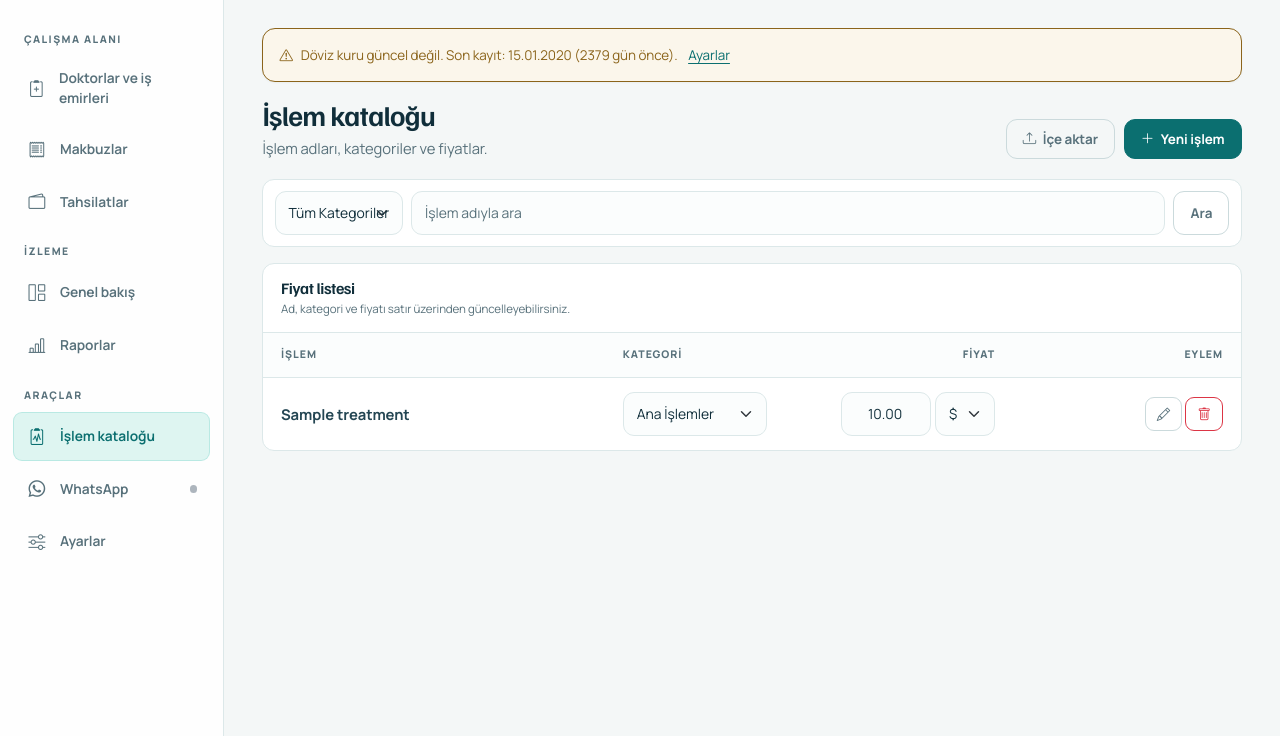
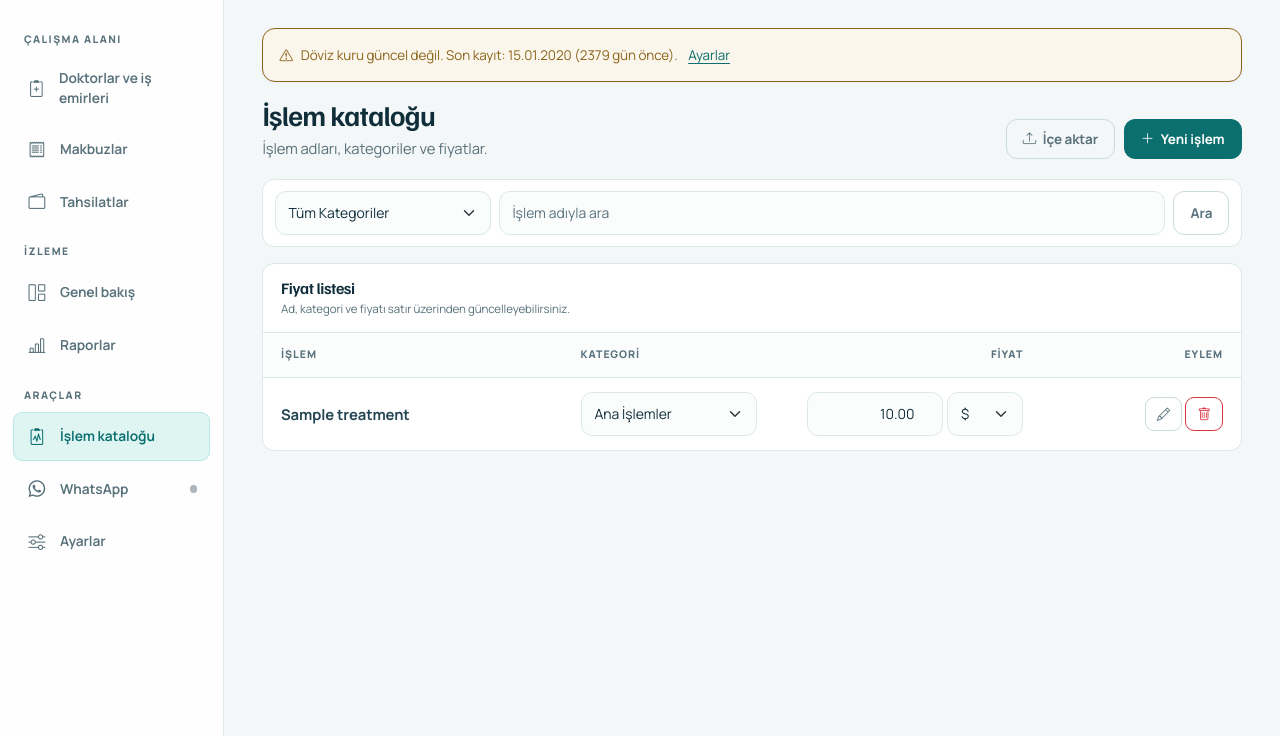
Before and after one commit to ydnAkif/MakroOrtoDonti, a Flask app: page /treatments/ in a window 1280 px wide. Shown: the part 64-800 px from the top of the page. Run offline with Flask 3, Linux system fonts and the light colour scheme; a user stored in the database is signed in; tables that the repository leaves empty hold one stand-in row (values such as "Sample post"); parts of the project's set-up code (start-up, migrations or seed data) failed here and were passed over; some libraries are stand-ins or nearby versions.

Commit message:
fix: katalog form kontrollerindeki tasmalari gider

```diff
--- a/app/static/css/style.css
+++ b/app/static/css/style.css
@@ -334,7 +334,8 @@ h1, h2, h3, h4, h5, h6, .navbar-brand, .display-font {
     color: var(--ink-950);
     font-size: .87rem;
 }
-.form-control, .form-select { padding: .62rem .8rem; }
+.form-control, .form-select { width: 100%; min-width: 0; padding: .62rem .8rem; }
+.form-select { padding-right: 2.5rem; background-position: right .8rem center; }
 .input-group-text { color: var(--ink-400); }
 .form-control::placeholder { color: var(--ink-400); }
 .form-control:focus, .form-select:focus { border-color: var(--aqua-500); background-color: var(--surface); box-shadow: 0 0 0 4px rgba(57,191,179,.12); }
@@ -586,7 +587,7 @@ textarea.form-control { min-height: 92px; }
 .summary-line span { display:block; margin-bottom:.15rem; color:var(--ink-600); font-size:.68rem; }
 .summary-line strong { font-family:"Familjen Grotesk",sans-serif; font-size:1.1rem; }
 .toolbar-panel { display:flex; align-items:center; gap:.65rem; margin-bottom:1rem; padding:.7rem; border:1px solid var(--line); border-radius:var(--radius-md); background:var(--surface); }
-.toolbar-panel form { flex:1; }
+.toolbar-panel form { min-width:0; flex:1; }
 .summary-line--four { grid-template-columns:repeat(4,minmax(0,1fr)); }
 .summary-line small { display:block; margin-top:.2rem; color:var(--ink-600); font-size:.66rem; }
 .report-toolbar { align-items:flex-end; }
@@ -610,11 +611,18 @@ textarea.form-control { min-height: 92px; }
 .connection-dot { width:10px; height:10px; flex:0 0 10px; border-radius:50%; background:var(--ink-400); box-shadow:0 0 0 4px rgba(88,113,123,.12); }
 .connection-dot--online { background:var(--success-500); box-shadow:0 0 0 4px rgba(23,106,74,.12); }
 .catalog-toolbar form { width:100%; }
+.catalog-toolbar__category { min-width:13.5rem; flex:0 0 13.5rem; }
+.catalog-toolbar__search { min-width:10rem; }
+.catalog-table { min-width:760px; }
+.catalog-table .catalog-category-control { width:11rem; }
+.catalog-table .catalog-price-control { width:8.5rem; }
+.catalog-table .catalog-currency-control { width:4.75rem; }
+.catalog-table .catalog-price-group { min-width:14rem; }
 @media (max-width:991.98px) { .workflow-strip{grid-template-columns:repeat(2,minmax(0,1fr))}.workflow-strip a:nth-child(2){border-right:0}.workflow-strip a:nth-child(-n+2){border-bottom:1px solid var(--line)} }
 @media (max-width:767.98px) {
     .workspace-header{align-items:stretch;flex-direction:column}.workspace-actions>.btn{flex:1}.workflow-strip{grid-template-columns:1fr}
     .workflow-strip a,.workflow-strip a:nth-child(2){border-right:0;border-bottom:1px solid var(--line)}.workflow-strip a:last-child{border-bottom:0}
     .summary-line,.summary-line--four{grid-template-columns:1fr}.summary-line>div{border-right:0;border-bottom:1px solid var(--line)}.summary-line>div:last-child{border-bottom:0}
     .toolbar-panel{align-items:stretch;flex-direction:column}.toolbar-panel form,.toolbar-panel>.btn{width:100%}.notice-strip{align-items:flex-start;flex-wrap:wrap}
-    .report-toolbar>div{width:100%}.report-toolbar>.btn{width:100%}.compact-form{grid-template-columns:1fr}.catalog-toolbar form{flex-direction:column}.disclosure-content{padding:.9rem}
+    .report-toolbar>div{width:100%}.report-toolbar>.btn{width:100%}.compact-form{grid-template-columns:1fr}.catalog-toolbar form{flex-direction:column}.catalog-toolbar__category,.catalog-toolbar__search{width:100%;min-width:0;flex:1 1 auto}.disclosure-content{padding:.9rem}
 }
--- a/app/templates/treatments/list.html
+++ b/app/templates/treatments/list.html
@@ -16,7 +16,7 @@
 
 <div class="toolbar-panel catalog-toolbar">
         <form method="GET" action="{{ url_for('treatments.list_treatments') }}" class="d-flex gap-2">
-                <div>
+                <div class="catalog-toolbar__category">
                     <label class="visually-hidden" for="catalog-category">Kategori</label>
                     <select id="catalog-category" name="category" class="form-select" onchange="this.form.submit()">
                         <option value="">Tüm Kategoriler</option>
@@ -25,7 +25,7 @@
                         {% endfor %}
                     </select>
                 </div>
-                <div class="flex-grow-1">
+                <div class="catalog-toolbar__search flex-grow-1">
                     <label class="visually-hidden" for="catalog-search">İşlem ara</label>
                     <input id="catalog-search" type="text" class="form-control" name="search" value="{{ search }}" placeholder="İşlem adıyla ara" autocomplete="off">
                 </div>
@@ -36,7 +36,7 @@
 <div class="work-panel">
     <div class="work-panel__header"><div><h2>Fiyat listesi</h2><p>Ad, kategori ve fiyatı satır üzerinden güncelleyebilirsiniz.</p></div></div>
         <div class="table-responsive">
-            <table class="table table-hover align-middle mb-0" id="treatmentsTable">
+            <table class="table table-hover align-middle mb-0 catalog-table" id="treatmentsTable">
                 <thead class="table-light">
                     <tr>
                         <th style="width:30%">İşlem</th>
@@ -50,16 +50,16 @@
                     <tr data-id="{{ treatment.id }}">
                         <td class="fw-bold editable" data-field="name" contenteditable="true">{{ treatment.name }}</td>
                         <td>
-                            <select class="form-select form-select-sm editable-select" data-field="category" style="min-width:120px">
+                            <select class="form-select form-select-sm editable-select catalog-category-control" data-field="category">
                                 {% for cat in categories %}
                                 <option value="{{ cat }}" {% if treatment.category == cat %}selected{% endif %}>{{ category_labels.get(cat, cat) }}</option>
                                 {% endfor %}
                             </select>
                         </td>
                         <td class="text-end">
-                            <div class="d-flex align-items-center justify-content-end gap-1">
-                                <input type="number" step="0.01" min="0" class="form-control form-control-sm text-end editable-input" data-field="price_eur" value="{{ treatment.price_eur }}" style="width:90px">
-                                <select class="form-select form-select-sm editable-select" data-field="currency" style="width:60px">
+                            <div class="d-flex align-items-center justify-content-end gap-1 catalog-price-group">
+                                <input type="number" step="0.01" min="0" class="form-control form-control-sm text-end editable-input catalog-price-control" data-field="price_eur" value="{{ treatment.price_eur }}">
+                                <select class="form-select form-select-sm editable-select catalog-currency-control" data-field="currency">
                                     <option value="TL" {% if treatment.currency == 'TL' %}selected{% endif %}>₺</option>
                                     <option value="EUR" {% if treatment.currency == 'EUR' %}selected{% endif %}>€</option>
                                     <option value="USD" {% if treatment.currency == 'USD' %}selected{% endif %}>$</option>
```
